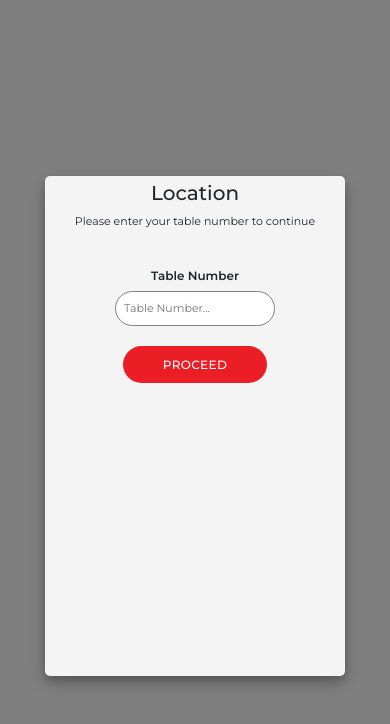
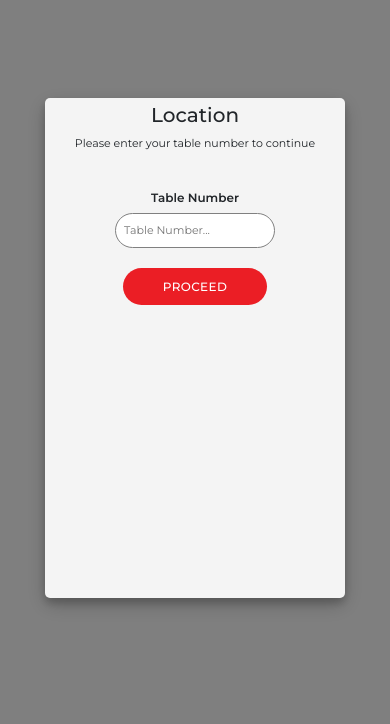
Before and after one commit to KayodeOlusi/Chuka40, a React (Create React App) app: page /modal in a window 390 px wide. Shown: the top 724 px of the page. Built offline with nearby package versions, Linux system fonts and the light colour scheme.

Commit message:
Update App.css

```diff
--- a/src/App.css
+++ b/src/App.css
@@ -425,7 +425,7 @@
 
   /*******************************/
   .the-modal .modal-container {
-    margin: 45% auto;
+    margin: 25% auto;
     width: 300px;
     height:500px;
   }
```
